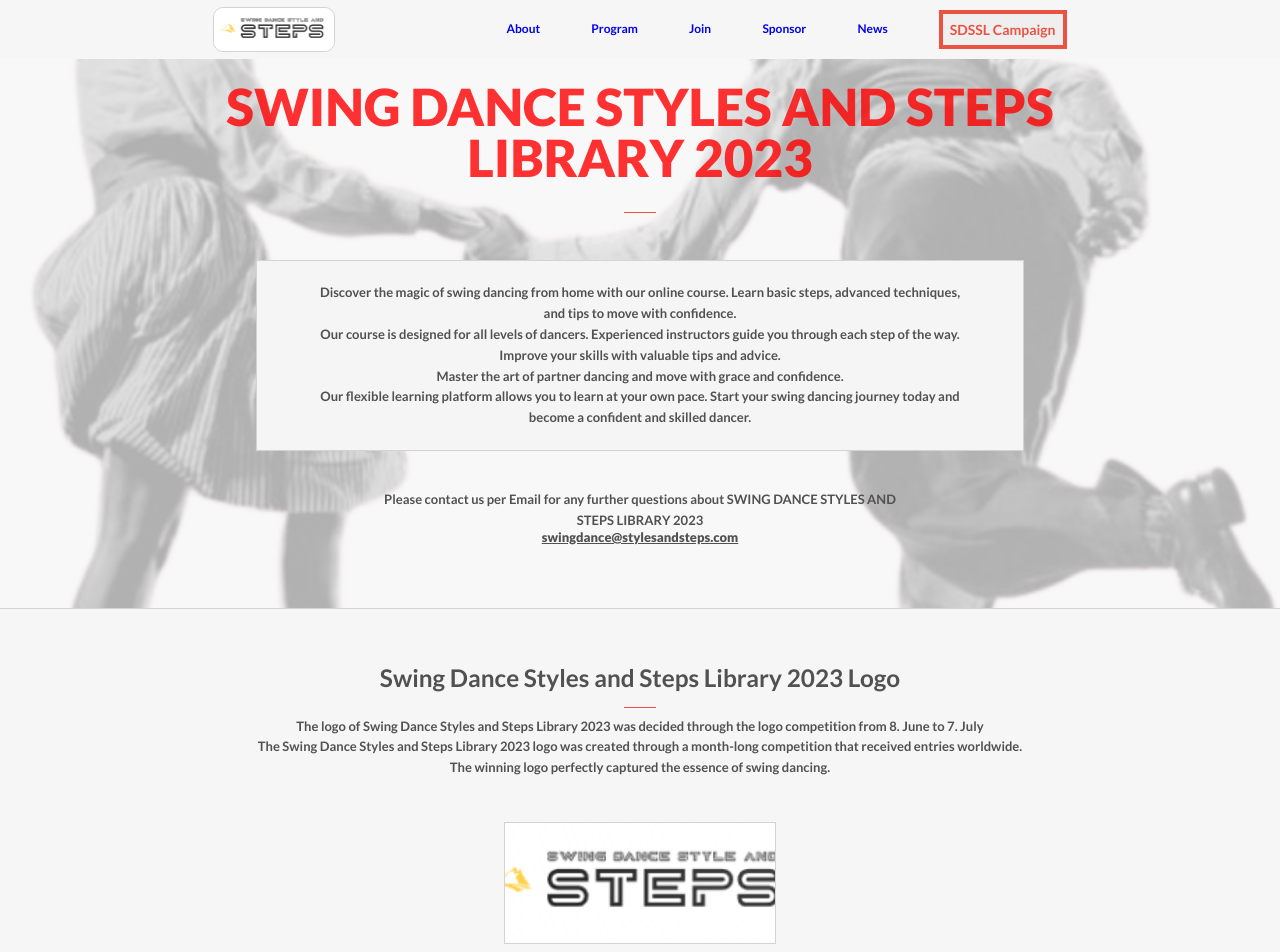
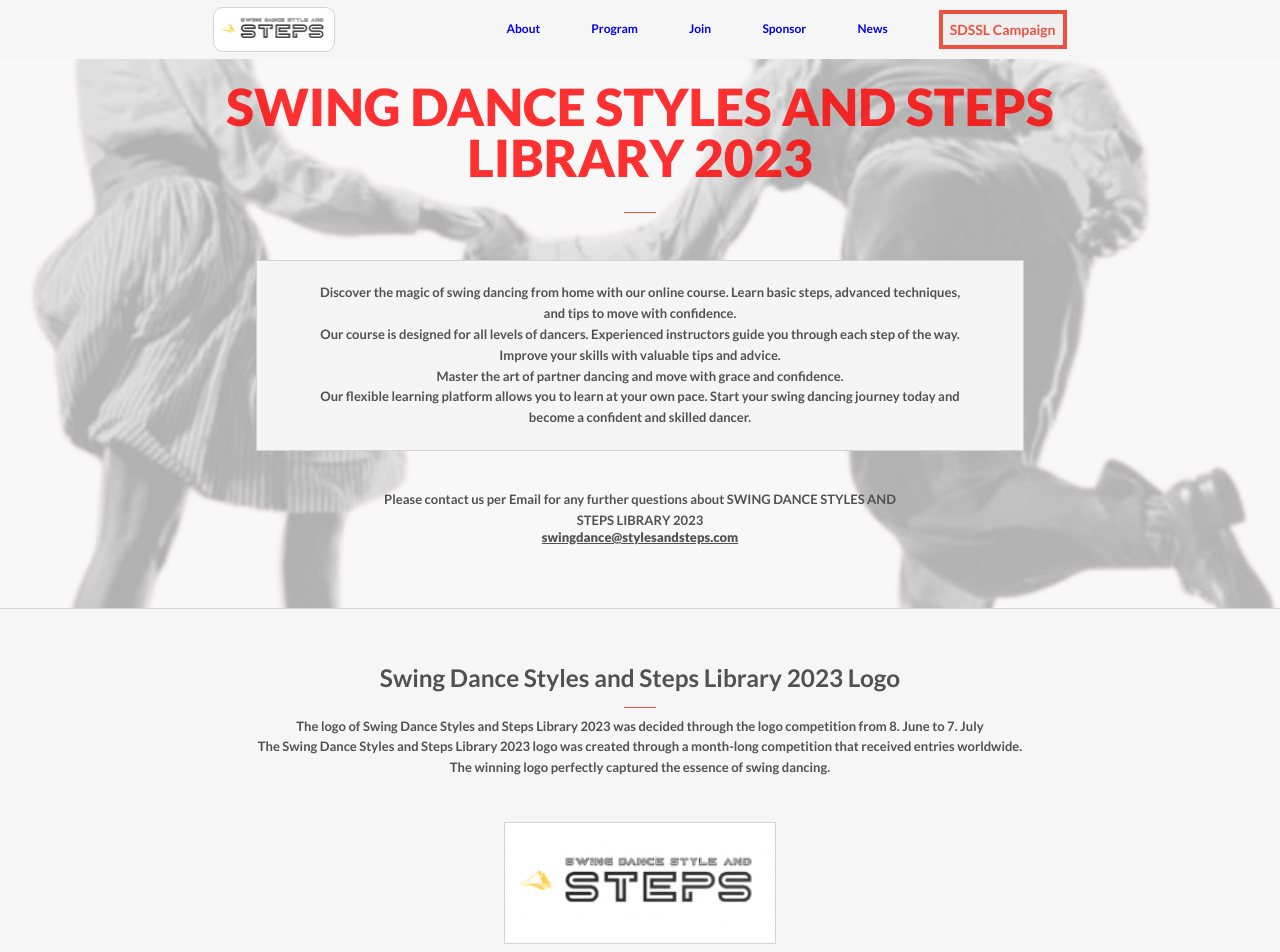
Before and after one commit to Mar12358/capstone-lh, a website: page about.html in a window 1280 px wide. Shown: the top 952 px of the page. Drawn offline with Linux system fonts and the light colour scheme.

Commit message:
Rearrange js files. Fix logo size in about section

```diff
--- a/about.html
+++ b/about.html
@@ -64,7 +64,7 @@
     </div>
     <div class="center-logo">
     <div class ="img-logo-container">
-      <a href="#"><img class="img-logo" src="styles-conference/assets/sd_logo.png" alt="img_logo"></a>
+      <a href="./index.html"><img class="img-logo" src="styles-conference/assets/sd_logo.png" alt="img_logo"></a>
     </div>
   </div>
   </section>
@@ -93,6 +93,5 @@
     </div>
   </section>
 </body>
-<!-- <script type="module" src="main.js"></script>
-<script type="module" src="teachers-object.js"></script> -->
+<script type="module" src="main.js"></script>
 </html>
--- a/styles-conference/stylesheets/styles.css
+++ b/styles-conference/stylesheets/styles.css
@@ -329,14 +329,14 @@ ul li img {
 .img-logo {
   width: 100%;
   height: 100%;
-  object-fit: cover;
+  object-fit: contain;
 }
 
 .img-logo-container {
   width: 80%;
   height: 120px;
   border: 1px solid #d3d3d3;
-  background-color: #f5f5f5;
+  background-color: white;
   overflow: hidden;
   margin-top: 25px;
 }
```
Also changed, not shown: index.html (+2 -1 lines), dynamic_html_creator.js (renamed from main.js).
